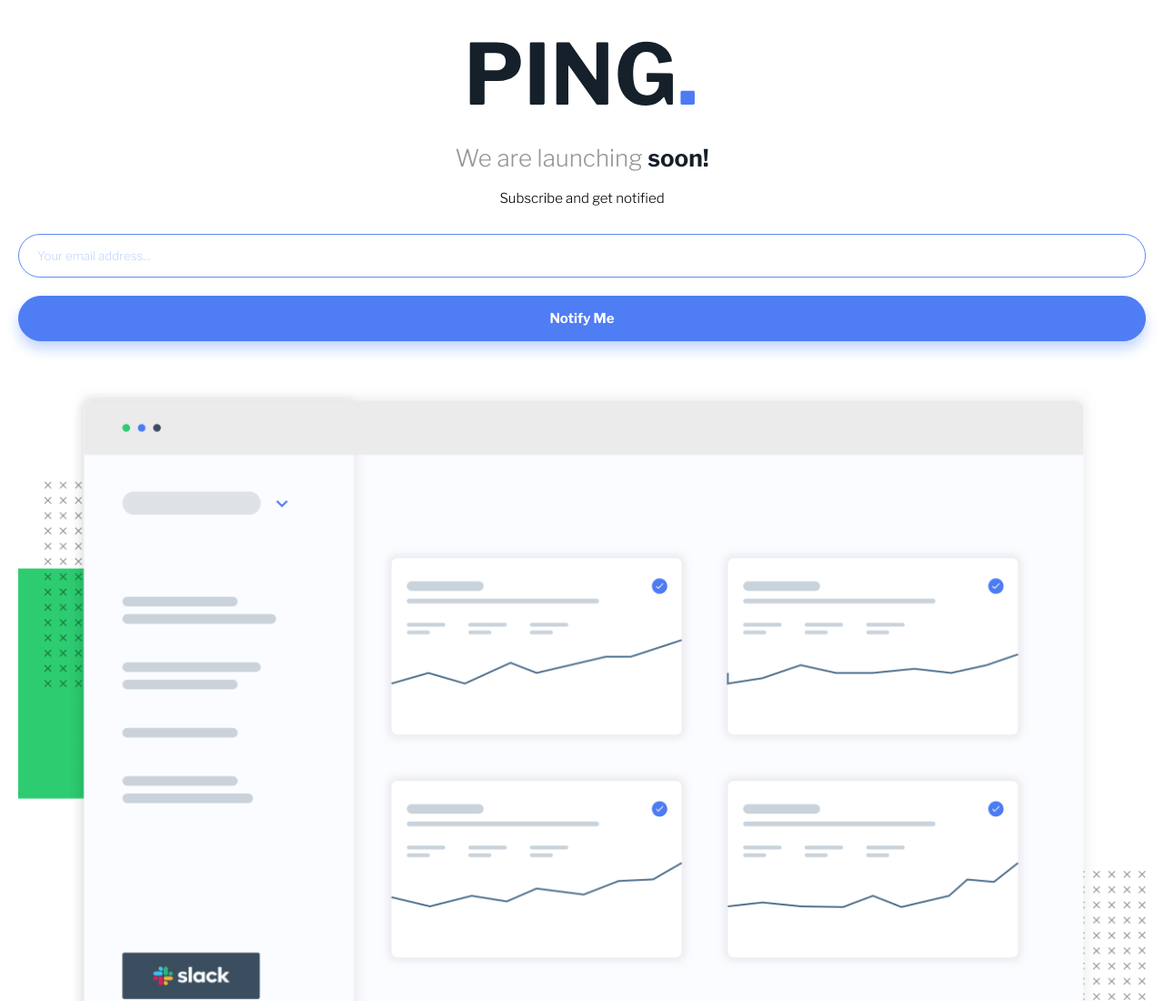
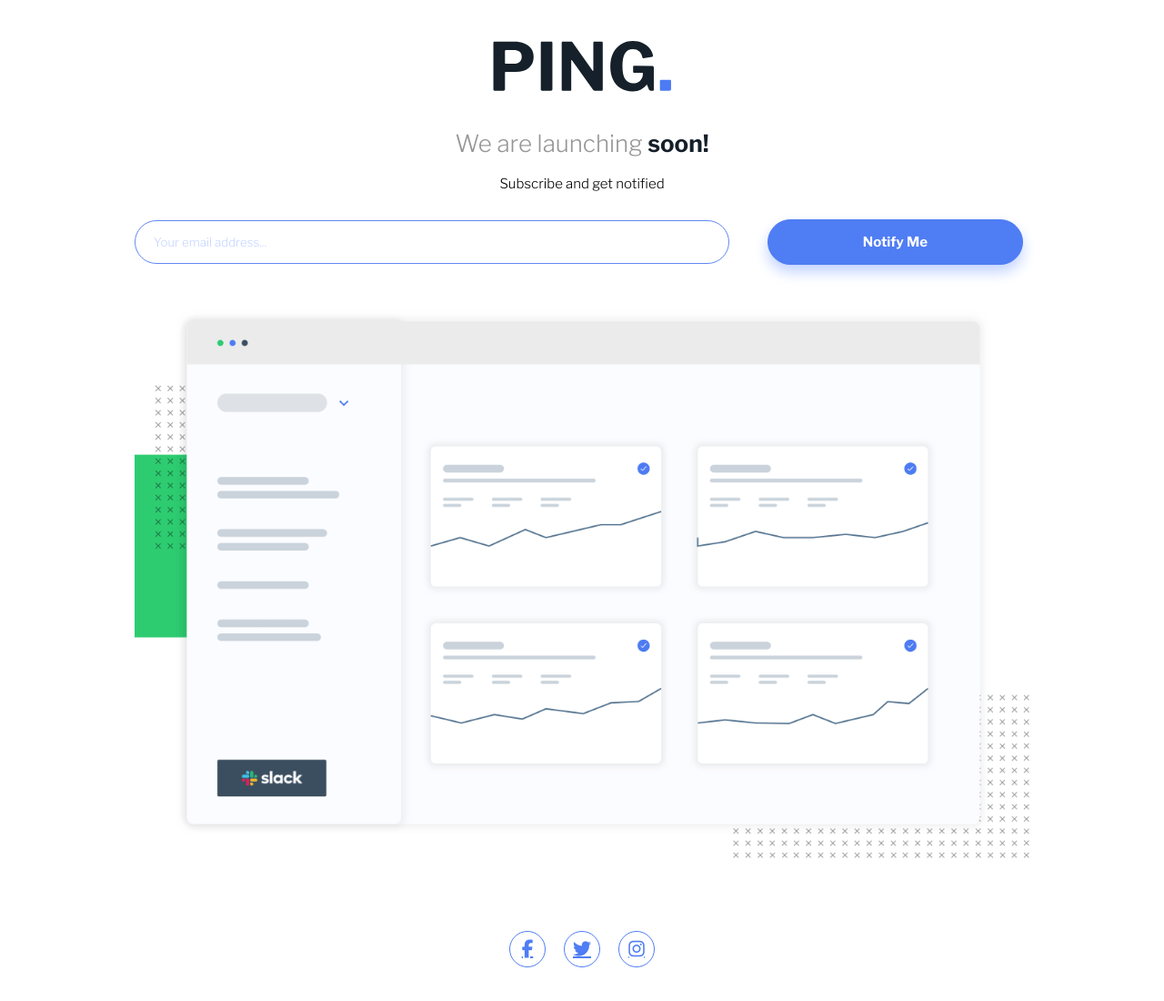
Before and after one commit to AOcelopilli/frontendMentor-pingComingSoon, a plain HTML site: page index.html in a window 1280 px wide. Shown: the part 17-1117 px from the top of the page at 91% size. Drawn offline with nearby package versions, Linux system fonts and the light colour scheme.

Commit message:
desktop layout

```diff
--- a/index.html
+++ b/index.html
@@ -37,9 +37,9 @@
     <img src="images/illustration-dashboard.png" alt="dashboard" id="dashboard">
 
     <div class="social-media">
-      <a><i class="fab fa-facebook-f"></i></a>
-      <a><i class="fab fa-twitter"></i></a>
-      <a><i class="fab fa-instagram"></i></a>
+      <a href="#"><i class="fab fa-facebook-f"></i></a>
+      <a href="#"><i class="fab fa-twitter"></i></a>
+      <a href="#"><i class="fab fa-instagram"></i></a>
     </div>
 
     <small class="copyright">&copy; Copyright Ping. All rights reserved.</small>
--- a/style.css
+++ b/style.css
@@ -1,6 +1,6 @@
-@import url('https://fonts.googleapis.com/css2?family=Libre+Franklin:wght@300;600;700&display=swap');
+@import url("https://fonts.googleapis.com/css2?family=Libre+Franklin:wght@300;600;700&display=swap");
 
-:root{
+:root {
   --main-blue: hsl(223, 87%, 63%);
   --main-blue-pale: hsl(223, 100%, 88%);
   --main-blue-dark: hsl(209, 33%, 12%);
@@ -8,64 +8,66 @@
   --main-gray: hsl(0, 0%, 59%);
 }
 
-*,*::before,*::after{
+*,
+*::before,
+*::after {
   box-sizing: border-box;
   margin: 0;
   padding: 0;
 }
 
-html{
+html {
   font-family: "Libre Franklin", sans-serif;
   font-size: 20px;
 }
 
-body{
+body {
   min-height: 100vh;
   display: grid;
   place-items: center;
 }
 
-#main{
+#main {
   display: flex;
   flex-direction: column;
   align-items: center;
   padding: 1rem;
 }
 
-#main  img{
+#main img {
   width: 20%;
   margin: 0 auto;
   padding: 2rem 0;
 }
 
-#main h2{
+#main h2 {
   color: var(--main-gray);
   font-weight: 300;
   font-size: 1.3rem;
 }
 
-#main h2 span{
+#main h2 span {
   color: var(--main-blue-dark);
   font-weight: 700;
 }
 
-#form{
+#form {
   width: 100%;
   display: flex;
   align-items: center;
   flex-direction: column;
 }
 
-#form legend{
+#form legend {
   font-size: 0.75rem;
   padding: 1rem 0;
 }
 
-#form .email{
+#form .email {
   width: 100%;
 }
 
-#form input{
+#form input {
   border: thin solid var(--main-blue);
   border-radius: 2rem;
   font-family: "Libre Franklin", sans-serif;
@@ -75,25 +77,25 @@ body{
   outline: none;
 }
 
-#form input::placeholder{
+#form input::placeholder {
   color: var(--main-blue-pale);
 }
 
-#form input[type="email"]:invalid{
+#form input[type="email"]:invalid {
   opacity: 0.9;
 }
 
-#form input[type="email"].error{
+#form input[type="email"].error {
   border: thin solid var(--main-red);
 }
 
-#form input[type="email"].error + .email-msg{
+#form input[type="email"].error + .email-msg {
   display: block;
   visibility: visible;
   opacity: 1;
 }
 
-#form .email-msg{
+#form .email-msg {
   display: none;
   visibility: hidden;
   opacity: 0;
@@ -104,44 +106,30 @@ body{
   transition: all 0.5s cubic-bezier(0.39, 0.575, 0.565, 1);
 }
 
-/* @keyframes show-message {
-  from{
-    display: none;
-    visibility: hidden;
-    opacity: 0;
-  }
-
-  to{
-    display: none;
-    visibility: hidden;
-    opacity: 0;
-  }
-} */
-
-#form input[type="submit"]{
+#form input[type="submit"] {
   background-color: var(--main-blue);
   color: white;
   font-weight: 700;
   font-size: 0.75rem;
   cursor: pointer;
   box-shadow: 0px 8px 15px var(--main-blue-pale);
-  transition: all 0.4s cubic-bezier(0.23, 1, 0.320, 1);
+  transition: all 0.4s cubic-bezier(0.23, 1, 0.32, 1);
 }
 
-#form input[type="submit"]:hover{
+#form input[type="submit"]:hover {
   opacity: 0.75;
 }
 
-#main #dashboard{
+#main #dashboard {
   width: 100%;
 }
 
-.social-media{
+.social-media {
   display: flex;
   margin: 2rem auto;
 }
 
-.social-media a{
+.social-media a {
   display: inline-block;
   width: 40px;
   height: 40px;
@@ -156,22 +144,47 @@ body{
   transition: all 0.4s cubic-bezier(0.165, 0.84, 0.44, 1);
 }
 
-.social-media a:hover{
+.social-media a:hover {
   background-color: var(--main-blue);
   color: white;
 }
 
-.copyright{
+.copyright {
   font-size: 0.75rem;
   color: var(--main-gray);
 }
 
-
 .attribution {
-      font-size: 11px;
-      text-align: center;
+  font-size: 11px;
+  text-align: center;
 }
 
 .attribution a {
-      color: hsl(228, 45%, 44%);
+  color: hsl(228, 45%, 44%);
 }
+
+@media (min-width: 768px) {
+  #main {
+    max-width: 1024px;
+    width: 90%;
+  }
+
+  #form {
+    display: grid;
+    grid-template-columns: 70% 30%;
+  }
+
+  #form legend {
+    grid-column: span 2;
+    place-self: center;
+  }
+
+  #form input {
+    width: 95%;
+    place-self: start;
+  }
+
+  #form .email-msg {
+    padding-left: 1rem;
+  }
+}
```
